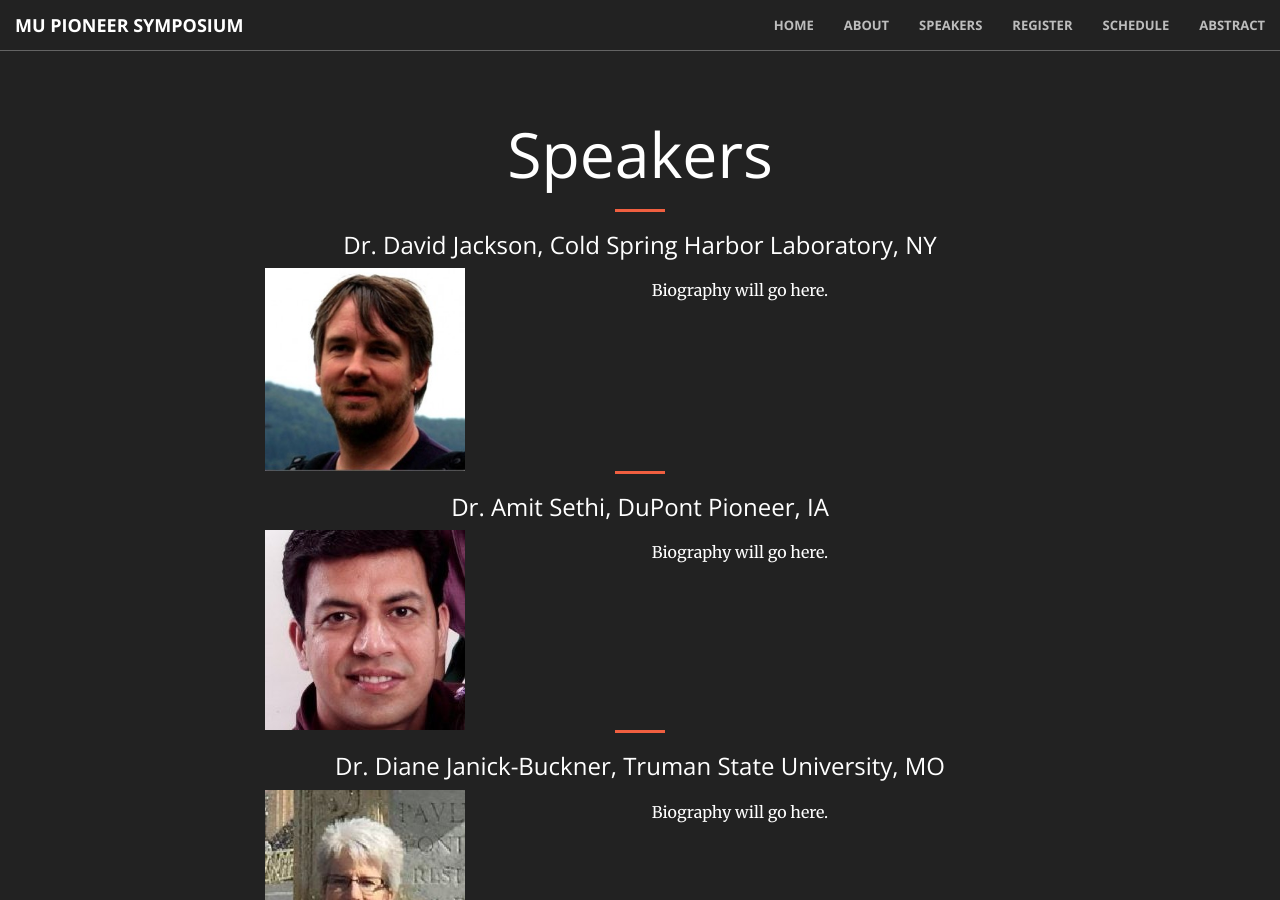
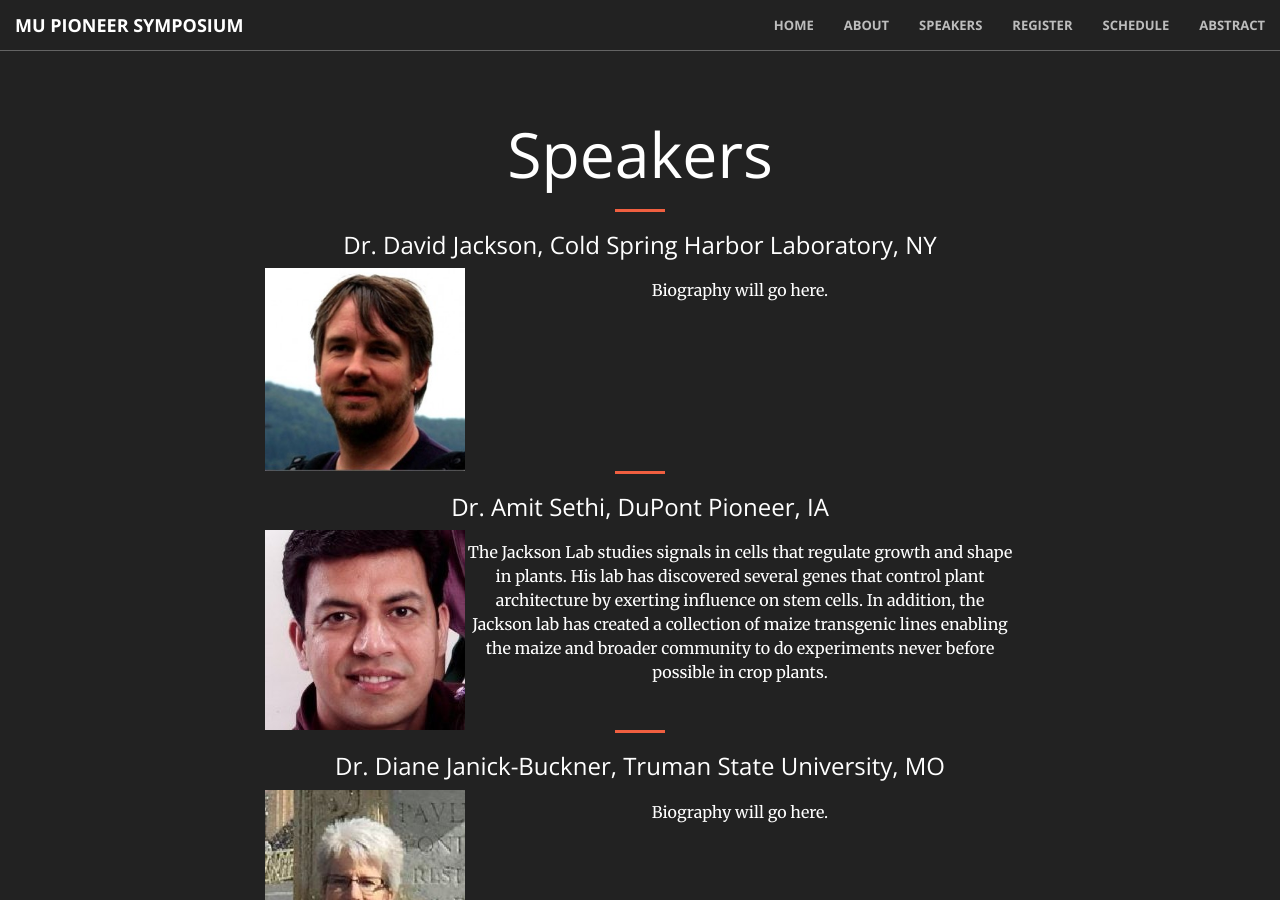
Before and after one commit to mupioneersymposium/mupioneersymposium.github.io, a Jekyll site: the page built from speakers.md, in a window 1280 px wide and 900 px high. Built offline with Jekyll 4.4.1, drawn with Linux system fonts in a browser that asks for light colours.

Commit message:
Update speakers.md

```diff
--- a/speakers.md
+++ b/speakers.md
@@ -17,7 +17,8 @@ Biography will go here.
 
 <img src="/img/speaker2.png" alt="Dr. Amit Sethi Photo" width="200px" style="float: left" />
 
-Biography will go here.
+The Jackson Lab studies signals in cells that regulate growth and shape in plants. His lab has discovered several genes that control plant architecture by exerting influence on stem cells. In addition, the Jackson lab has created a collection of maize transgenic lines enabling the maize and broader community to do experiments never before possible in crop plants.
+
 
 <hr style="clear: both;" />
 
```
